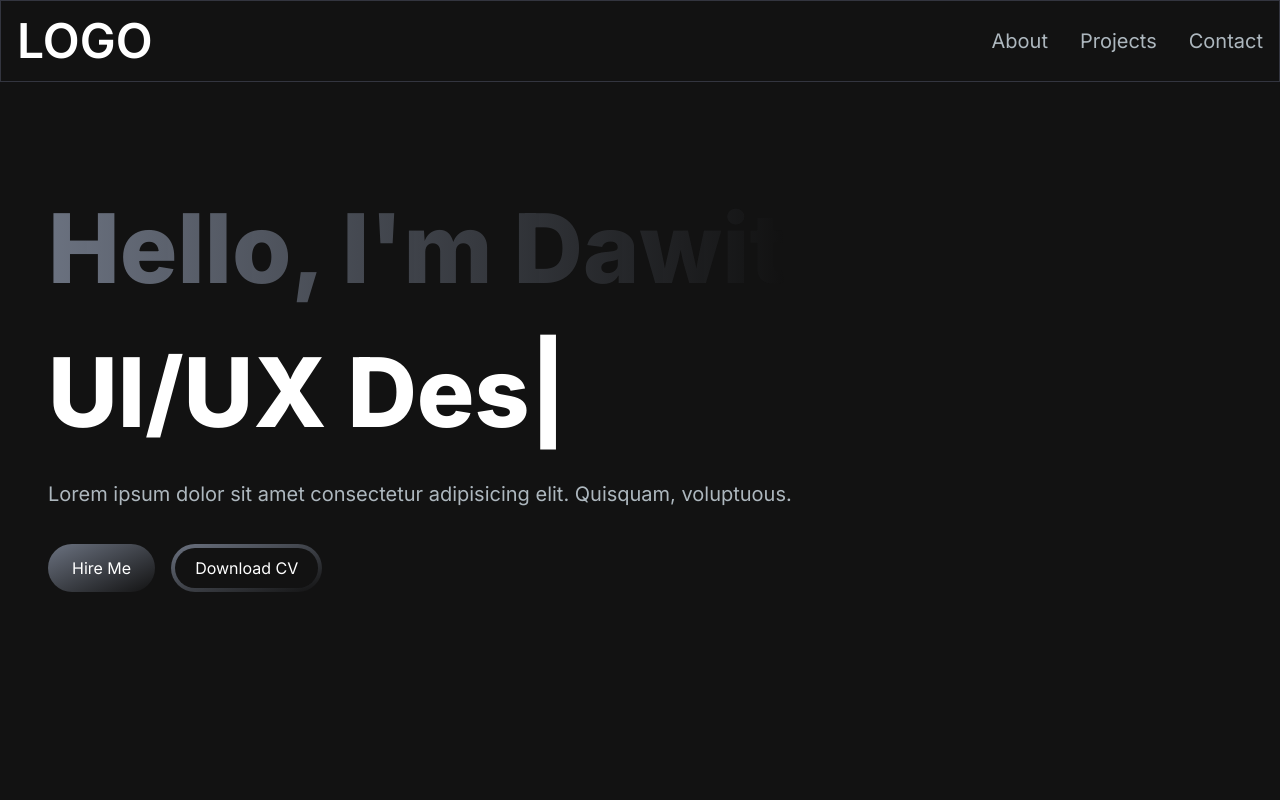
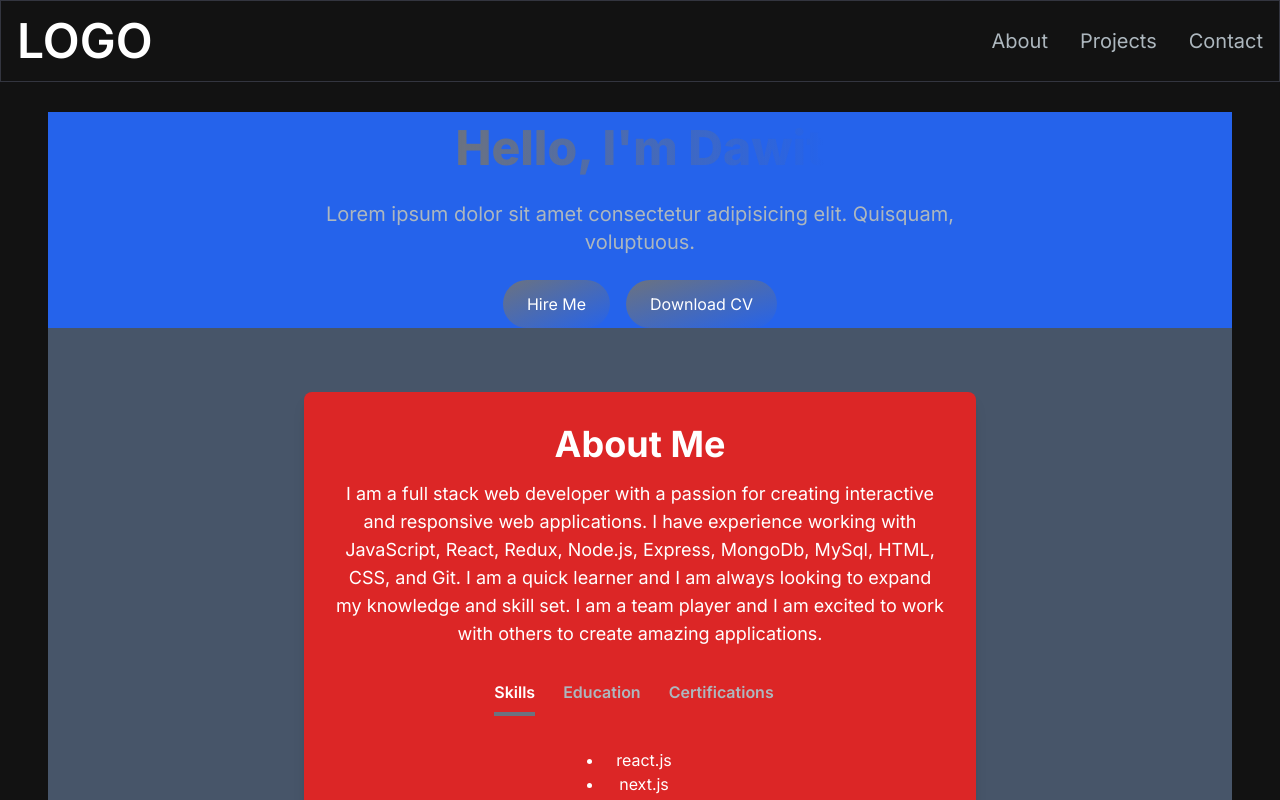
Before and after one commit to Dawithabte31/New-personal-portfolio, a Next.js app: page / in a window 1280 px wide. Shown: the top 800 px of the page. Built offline with nearby package versions, Linux system fonts and the light colour scheme.

Commit message:
"Updated package-lock.json and package.json with new dependencies, and refactored AboutSection.jsx and HeroSection.jsx components with changes to layout, styling, and content."

```diff
--- a/package.json
+++ b/package.json
@@ -11,9 +11,10 @@
   "dependencies": {
     "@heroicons/react": "^2.0.18",
     "autoprefixer": "10.4.15",
+    "clsx": "^2.1.1",
     "eslint": "8.47.0",
     "eslint-config-next": "13.4.15",
-    "framer-motion": "^10.16.1",
+    "framer-motion": "^10.18.0",
     "next": "13.4.15",
     "postcss": "8.4.27",
     "react": "18.2.0",
@@ -21,6 +22,7 @@
     "react-dom": "18.2.0",
     "react-type-animation": "^3.1.0",
     "resend": "^1.0.0",
+    "tailwind-merge": "^2.4.0",
     "tailwindcss": "3.3.3"
   },
   "devDependencies": {
--- a/src/app/components/AboutSection.jsx
+++ b/src/app/components/AboutSection.jsx
@@ -1,7 +1,6 @@
 "use client";
 
 import React, { useTransition, useState } from "react";
-import Image from "next/image";
 import TabButton from "./TabButton";
 
 const TAB_DATA = [
@@ -25,7 +24,7 @@ const TAB_DATA = [
     id: "education",
     content: (
       <ul className="list-disc pl-2">
-        <li>Software Engineering Student at wollo university</li>
+        <li>Software Engineering Student at Wollo University</li>
       </ul>
     ),
   },
@@ -34,8 +33,8 @@ const TAB_DATA = [
     id: "certifications",
     content: (
       <ul className="list-disc pl-2">
-        <li>2024 Hackathon participation certificat</li>
-        <li>Wollo university certificate for project show </li>
+        <li>2024 Hackathon Participation Certificate</li>
+        <li>Wollo University Certificate for Project Show</li>
       </ul>
     ),
   },
@@ -52,12 +51,11 @@ const AboutSection = () => {
   };
 
   return (
-    <section className="text-white" id="about">
-      <div className="md:grid md:grid-cols-2 gap-8 items-center py-8 px-4 xl:gap-16 sm:py-16 xl:px-16 mt-[100px]">
-        {/* <Image src="/images/about-image.png" width={500} height={500} /> */}
-        <div className="mt-4 md:mt-0 text-left flex flex-col h-full">
+    <section className="text-white bg-slate-600 mx-auto py-16 flex items-center justify-center max-h-screen">
+      <div className="bg-red-600 max-w-2xl mx-auto p-8 rounded-lg shadow-lg">
+        <div className="text-center flex flex-col items-center">
           <h2 className="text-4xl font-bold text-white mb-4">About Me</h2>
-          <p className="text-base lg:text-lg">
+          <p className="text-base lg:text-lg mb-8">
             I am a full stack web developer with a passion for creating
             interactive and responsive web applications. I have experience
             working with JavaScript, React, Redux, Node.js, Express, MongoDb,
@@ -65,30 +63,27 @@ const AboutSection = () => {
             looking to expand my knowledge and skill set. I am a team player and
             I am excited to work with others to create amazing applications.
           </p>
-          <div className="flex flex-row justify-start mt-8">
+          <div className="flex space-x-4 mb-8">
             <TabButton
               selectTab={() => handleTabChange("skills")}
               active={tab === "skills"}
             >
-              {" "}
-              Skills{" "}
+              Skills
             </TabButton>
             <TabButton
               selectTab={() => handleTabChange("education")}
               active={tab === "education"}
             >
-              {" "}
-              Education{" "}
+              Education
             </TabButton>
             <TabButton
               selectTab={() => handleTabChange("certifications")}
               active={tab === "certifications"}
             >
-              {" "}
-              Certifications{" "}
+              Certifications
             </TabButton>
           </div>
-          <div className="mt-8">
+          <div>
             {TAB_DATA.find((t) => t.id === tab).content}
           </div>
         </div>
--- a/src/app/components/HeroSection.jsx
+++ b/src/app/components/HeroSection.jsx
@@ -1,57 +1,43 @@
 "use client";
+
 import React from "react";
-import Image from "next/image";
 import { TypeAnimation } from "react-type-animation";
 import { motion } from "framer-motion";
 import Link from "next/link";
 
 const HeroSection = () => {
   return (
-    <section className="lg:py-16">
-      <div className="grid grid-cols-1 sm:grid-cols-12 align-middle align-middle ">
+    <section className=" mx-auto bg-blue-600 flex items-center justify-center max-h-screen">
+      <div className="max-w-2xl text-center">
         <motion.div
-          initial={{ opacity: 2, scale: 0.5 }}
-          animate={{ opacity: 3, scale: 1 }}
-          transition={{ duration: 0.2 }}
-          className="col-span-8 place-self-center text-center sm:text-left justify-self-start"
+          initial={{ opacity: 0.5, scale: 0.9 }}
+          animate={{ opacity: 1, scale: 1 }}
+          transition={{ duration: 0.5 }}
+          className="text-center "
         >
-          <p className="text-white mb-4 text-4xl sm:text-5xl lg:text-8xl lg:leading-normal font-extrabold">
+          <p className="text-white mb-4 text-2xl sm:text-5xl lg:text-5xl lg:leading-normal font-extrabold">
             <span className="text-transparent bg-clip-text bg-gradient-to-r from-primary-500 to-secondary-400">
-              Hello, I&apos;m Dawit{" "}
+              Hello, I&apos;m Dawit
             </span>
-            <br></br>
-            <TypeAnimation
-              sequence={[
-                "Full Stack Developer",
-                100,
-                "UI/UX Designer",
-                100,
-              ]}
-              wrapper="span"
-              speed={1}
-              repeat={Infinity}
-            />
+            <br />
           </p>
           <p className="text-[#ADB7BE] text-base sm:text-lg mb-6 lg:text-xl">
             Lorem ipsum dolor sit amet consectetur adipisicing elit. Quisquam,
             voluptuous.
           </p>
-          <div>
+          <div className="flex flex-col sm:flex-row justify-center gap-4">
             <Link
               href="/#contact"
-              className="px-6 inline-block py-3 w-full sm:w-fit rounded-full mr-4 bg-gradient-to-br from-primary-500 to-secondary-500 hover:bg-slate-200 text-white"
+              className="px-6 py-3 rounded-full bg-gradient-to-br from-primary-500 to-secondary-500 hover:bg-slate-200 text-white"
             >
               Hire Me
             </Link>
-
             <a
               href="/Dawit Habitamu Tewonde (2).pdf"
               download="Dawit Habitamu Tewonde (2).pdf"
-              className="px-1 inline-block py-1 w-full sm:w-fit rounded-full bg-gradient-to-br from-primary-500 to-secondary-500 hover:bg-slate-800 text-white mt-3"
-             >
-              <span className="block bg-[#121212] hover:bg-slate-800 rounded-full px-5 py-2">
-                Download CV
-              </span>
+              className="px-6 py-3 rounded-full bg-gradient-to-br from-primary-500 to-secondary-500 hover:bg-slate-800 text-white"
+            >
+              Download CV
             </a>
           </div>
         </motion.div>
```
Also changed, not shown: 1 other file (tests, documents, lock files or other folders).
